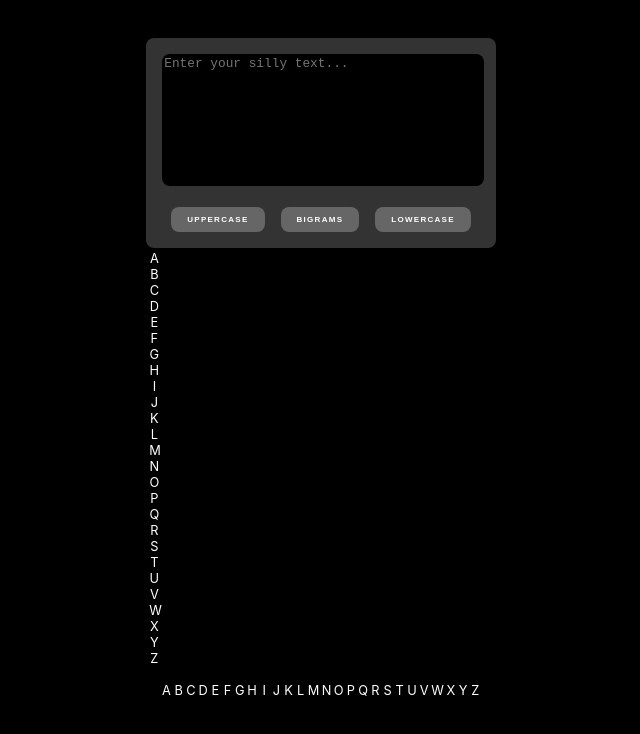
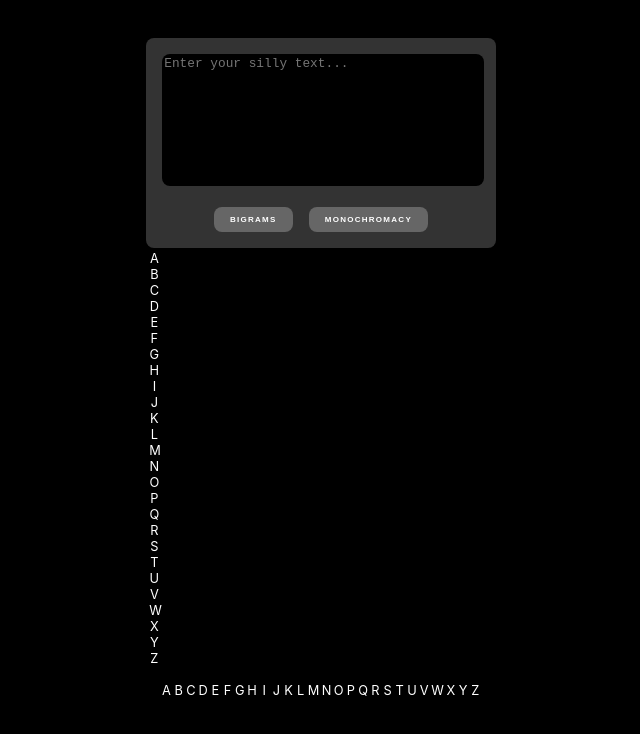
Before and after one commit to denzariu/data-visualization-react, a React (Create React App) app: page / in a window 1280 px wide. Shown: the top 734 px of the page, without its empty margins (319-959 px from the left). Built offline with nearby package versions, Linux system fonts and the light colour scheme.

Commit message:
- UI Changes - Functionality Improve

```diff
--- a/package.json
+++ b/package.json
@@ -14,6 +14,7 @@
     "react": "^18.2.0",
     "react-dom": "^18.2.0",
     "react-scripts": "5.0.1",
+    "react-switch": "^7.0.0",
     "typescript": "^4.9.5",
     "web-vitals": "^2.1.4"
   },
--- a/src/functions/bigrams.tsx
+++ b/src/functions/bigrams.tsx
@@ -54,9 +54,11 @@ export function getMaxFrequency(bigram: Map<string, number> | undefined): number
     return max_freq;
 }
 
-export function getColorForFrequency (frequency: number, max_freq: number): string {
+export function getColorForFrequency (frequency: number, max_freq: number, monochrome_col: boolean): string {
     if (frequency === 0)
       return '#fff';
+    if (monochrome_col)
+      return `hsl(80, 100%, 50%)`;
 
     const hue = (frequency / max_freq) * 120;
     return `hsl(${hue}, 100%, 50%)`;
--- a/src/routes/Home.tsx
+++ b/src/routes/Home.tsx
@@ -1,27 +1,36 @@
 import React, { useState } from 'react';
 import { getBigrams, getColorForFrequency, getMaxFrequency, getWidth } from '../functions/bigrams';
+import ReactSwitch from 'react-switch';
 import '../css/Home.css';
 
 type Props = {};
 
 const Home: React.FC<Props> = () => {
   const [inputText, setInputText] = useState<string>('');
-  const [bigramFrequencies, setBigramFrequencies] = useState(new Map<string, number>)
+  const [bigramFrequencies, setBigramFrequencies] = useState(new Map<string, number>())
   const [tableDataBigram, setTableData] = useState<JSX.Element[][]>()
+  const [monochrome, setMonochromacy] = useState<boolean>(false);
   //useState<{ [key: string]: number }>({});
 
   const handleInputChange = (event: React.ChangeEvent<HTMLTextAreaElement>) => {
     setInputText(event.target.value);
   };
 
-  const handleUppercaseButtonClick = () => {
-    const uppercaseText = inputText.toUpperCase();
-    setInputText(uppercaseText);
-  };
+  // const handleUppercaseButtonClick = () => {
+  //   const uppercaseText = inputText.toUpperCase();
+  //   setInputText(uppercaseText);
+  // };
 
-  const handleLowercaseButtonClick = () => {
-    const lowercaseText = inputText.toLowerCase();
-    setInputText(lowercaseText);
+  // const handleLowercaseButtonClick = () => {
+  //   const lowercaseText = inputText.toLowerCase();
+  //   setInputText(lowercaseText);
+  // };
+
+  const handleMonochromacy = () => {
+    const boolMonochrome = !monochrome;
+    setMonochromacy(boolMonochrome);
+    console.log(monochrome);
+    setBigramFrequencies(getBigrams(inputText.toLowerCase()));
   };
 
   const handleBigramButtonClick = () => {
@@ -29,43 +38,36 @@ const Home: React.FC<Props> = () => {
   };
 
   React.useEffect(() => {
-    generateTableData();
-}, [bigramFrequencies])
-
-
-  /* TODO: style from css */
-  const generateTableData = () => {
     const max_freq: number = getMaxFrequency(bigramFrequencies);
     const tableData: JSX.Element[][] = [];
     for (let y = 0; y < 27; y++) {
       const row: JSX.Element[] = [];
       // Push first letter
       row.push(
-        <td key={y == 26 ? " " : String.fromCharCode(65 + y)} style={{ backgroundColor: 'black', width: '0.8rem' }}>
-          {y == 26 ? " " : String.fromCharCode(65 + y)}
+        <td key={y === 26 ? " " : String.fromCharCode(65 + y)} style={{ backgroundColor: 'black', width: '0.8rem' }}>
+          {y === 26 ? " " : String.fromCharCode(65 + y)}
         </td>
       );
       // Push freq
       for (let x = 0; x < 27; x++) {
 
-        const bigram = (y == 26? " ": String.fromCharCode(97 + y)) +
-                       (x == 26? " ": String.fromCharCode(97 + x));
+        const bigram = (y === 26? " ": String.fromCharCode(97 + y)) +
+                        (x === 26? " ": String.fromCharCode(97 + x));
         const frequency = bigramFrequencies.get(bigram) || 0;
 
         // DEBUG ONLY
         //console.log([bigram, bigramFrequencies.get(bigram) || 0])
 
-        const color = getColorForFrequency(frequency, max_freq);
+        const color = getColorForFrequency(frequency, max_freq, monochrome);
+        console.log(monochrome)
         const dataWidth = getWidth(frequency, max_freq);
         row.push(
           <td key={x}>
             <div style={{backgroundColor: color, width: dataWidth, height: dataWidth}}>
-
             </div>
           </td>
         );
       }
-
 
       tableData.push(row);
     }
@@ -91,17 +93,20 @@ const Home: React.FC<Props> = () => {
 
     setTableData(tableData);
     console.log(tableData);
-  };
 
+}, [bigramFrequencies, monochrome])
 
   return (
     <>
       <div className="text-processor">
         <textarea className="text-input" placeholder='Enter your silly text...' value={inputText} onChange={handleInputChange} />
         <div className="button-group">
-          <button className="retro-button" onClick={handleUppercaseButtonClick}>UPPERCASE</button>
           <button className="retro-button" onClick={handleBigramButtonClick}>Bigrams</button>
-          <button className="retro-button" onClick={handleLowercaseButtonClick}>lowercase</button>
+          <button className="retro-button" onClick={handleMonochromacy} style={{boxShadow: monochrome ? "0px 0px 0px 1px white inset" : "0px 0px 0px 0px #666"}}>Monochromacy</button>
+          {/* <ReactSwitch
+            checked={monochrome}
+            onChange={handleMonochromacy}
+          /> */}
         </div>
 
       </div>
```
Also changed, not shown: 1 other file (tests, documents, lock files or other folders).
